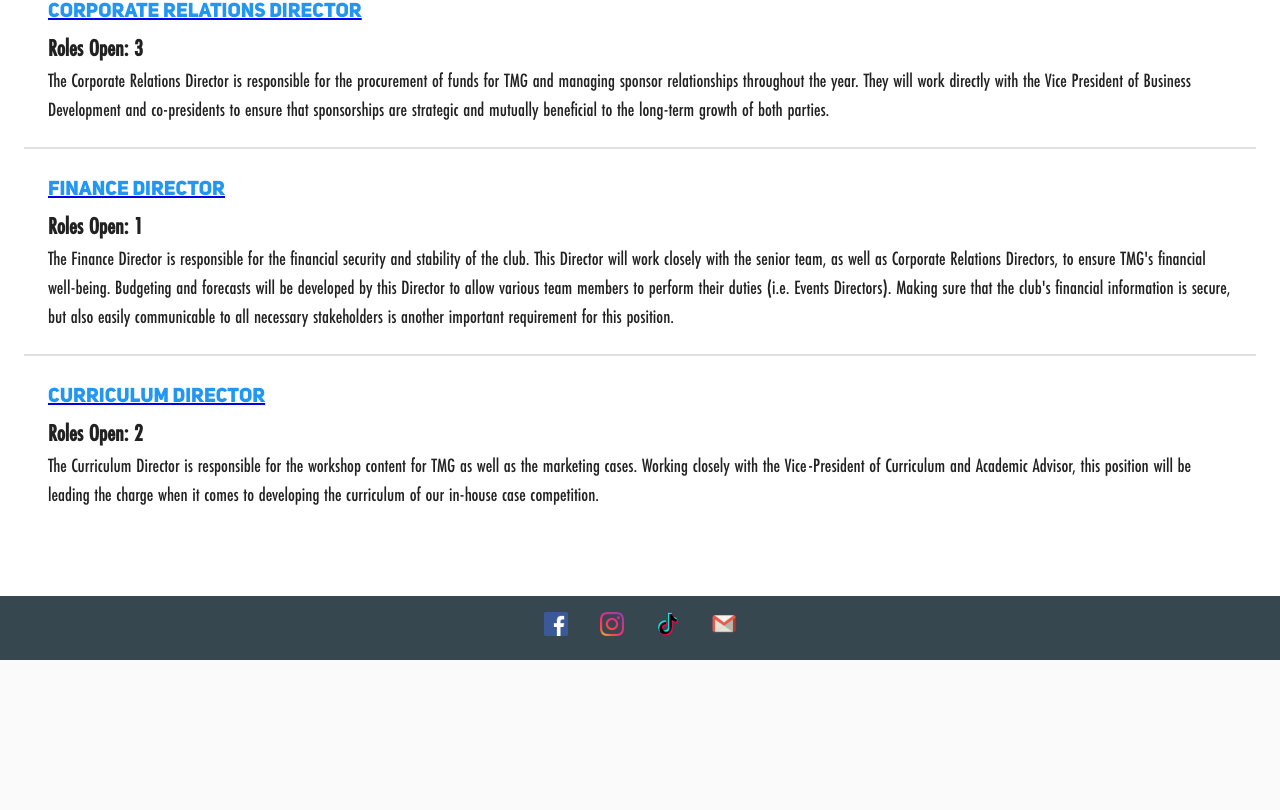
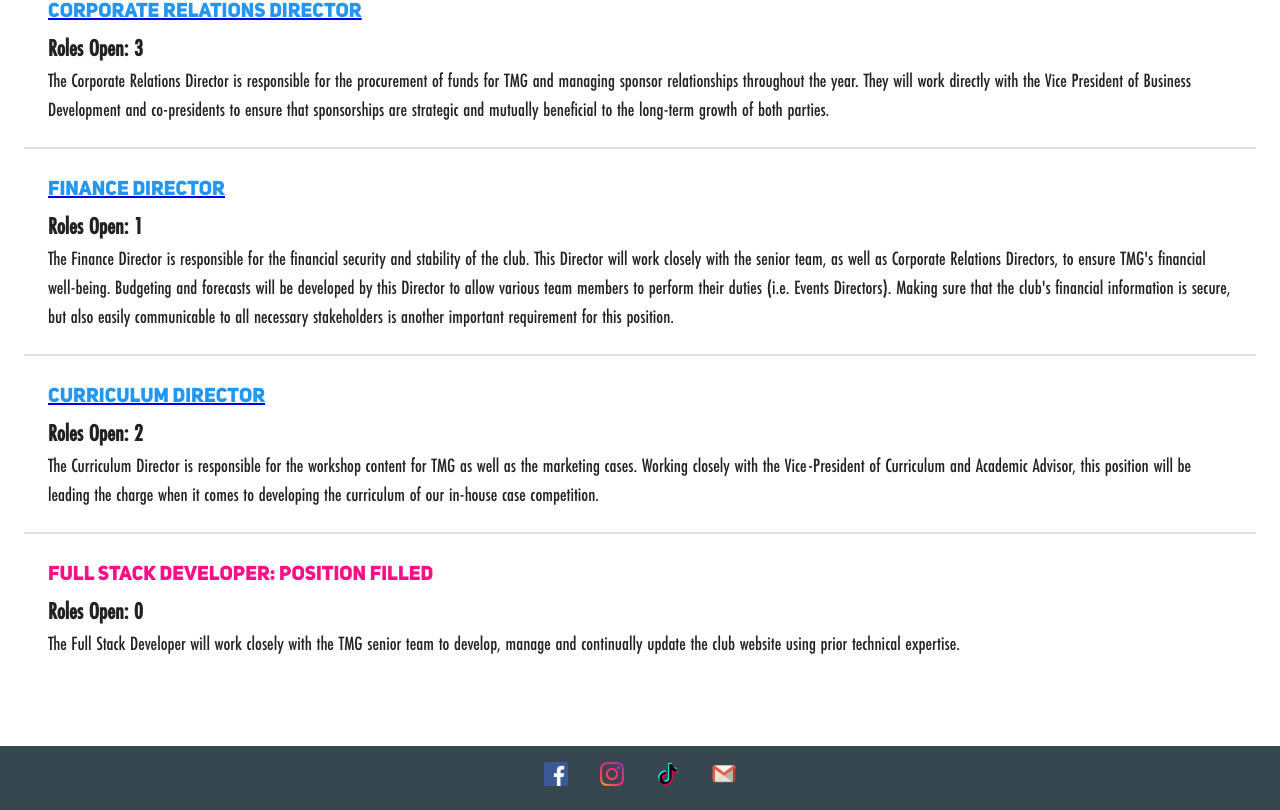
Before and after one commit to WeiqiangZhang/tmg-website, a React (Create React App) app in the folder client/: page /director in a window 1280 px wide. Shown: the part 1115-1925 px from the top of the page. Before the commit the page ends 1775 px from the top, so only its background shows below. Built offline with nearby package versions, Linux system fonts and the light colour scheme.

Commit message:
added fullstack position

```diff
--- a/client/src/hiring/director/director.js
+++ b/client/src/hiring/director/director.js
@@ -10,7 +10,7 @@ import './styles/director.scss';
 
 class Director extends React.Component {
   render() {
-    const positions = ["events", "project", "marketing", "social", "corporate", "finance", "curriculum"];
+    const positions = ["events", "project", "marketing", "social", "corporate", "finance", "curriculum", "fullstack"];
     const { history } = this.props;
     return (
       <div className="director">
@@ -20,12 +20,14 @@ class Director extends React.Component {
             const memberObj = posObj[value];
             return (
               <div className="director__role" key={index}>
-                <Link className="director__underline" to={{
+                {memberObj.open != "0" && <Link className="director__underline" to={{
                   pathname: `${history.location.pathname}/info`,
                   ...memberObj
                 }}>
                   <Typography variant="subtitle1" className="director__link">{memberObj.name}</Typography>
-                </Link>
+                </Link>}
+                {memberObj.open == "0" &&
+                  <Typography variant="subtitle1" color="primary">{memberObj.name}</Typography>}
                 <Typography variant="body1">{`Roles Open: ${memberObj.open}`}</Typography>
                 <Typography variant="body2">{memberObj.description}</Typography>
               </div>
--- a/client/src/hiring/director/roles.js
+++ b/client/src/hiring/director/roles.js
@@ -108,4 +108,12 @@ export default {
     "Strong ability to thrive under pressure and multitask",],
     extra: "* Please provide a writing sample with your application."
   },
+  fullstack: {
+    name: "Full Stack Developer: Position Filled",
+    open: "0",
+    description: "The Full Stack Developer will work closely with the TMG senior team to develop, manage and continually update the club website using prior technical expertise.",
+    qualification: [],
+    skill: [],
+    extra: ""
+  },
 }
```
